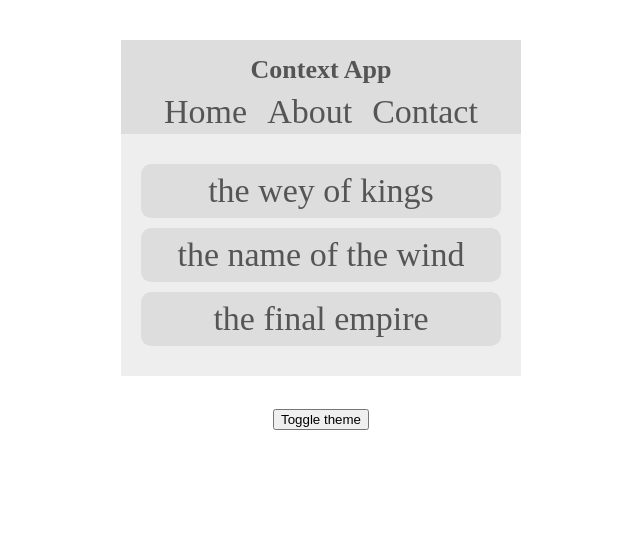
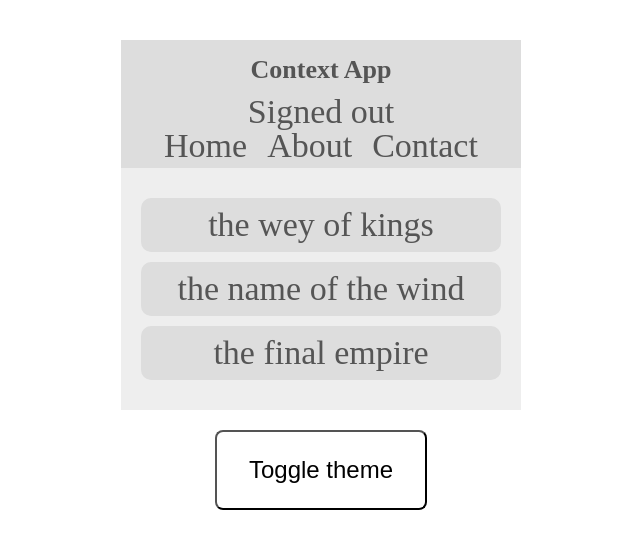
Before and after one commit to nanero42/react-books-list, a React (Create React App) app: page / in a window 1280 px wide. Shown: the top 548 px of the page, without its empty margins (319-959 px from the left). Built offline with nearby package versions, Linux system fonts and the light colour scheme.

Commit message:
added MasterContextProvider

```diff
--- a/src/components/NavBar/index.jsx
+++ b/src/components/NavBar/index.jsx
@@ -1,13 +1,18 @@
 import { useContext } from "react";
+import { AuthContext } from "../../contexts/Auth";
 import { ThemeContext } from "../../contexts/Theme";
 import "./index.scss";
 
 export default function NavBar() {
   const {isLightTheme, light, dark} = useContext(ThemeContext);
+  const {isAuthentificated, toggleAuth} = useContext(AuthContext);
+
   const theme = isLightTheme ? light : dark;
+
   return (
     <nav className={["navbar", theme.ui, theme.text].join(' ')}>
       <h1>Context App</h1>
+      <div onClick={toggleAuth}>{ isAuthentificated ? 'Signed in' : 'Signed out' }</div>
       <ul>
         <li>Home</li>
         <li>About</li>
--- a/src/components/ToggleTheme/index.jsx
+++ b/src/components/ToggleTheme/index.jsx
@@ -1,10 +1,11 @@
 import { useContext } from "react";
 import { ThemeContext } from "../../contexts/Theme";
+import "./index.scss";
 
 export default function ToggleTheme() {
   const {toggleTheme} = useContext(ThemeContext);
 
   return(
-    <button onClick={toggleTheme}>Toggle theme</button>
+    <button className="toggle-theme__button" onClick={toggleTheme}>Toggle theme</button>
   );
 }
--- /dev/null
+++ b/src/components/ToggleTheme/index.scss
@@ -0,0 +1,12 @@
+.toggle-theme__button {
+  padding: 24px 32px;
+  cursor: pointer;
+  background-color: #FFF;
+  border-radius: 8px;
+  font-size: 24px;
+}
+
+.toggle-theme__button:hover {
+  background-color: #000;
+  color: #FFF;
+}
--- a/src/contexts/Auth.js
+++ b/src/contexts/Auth.js
@@ -10,7 +10,7 @@ export default function AuthContextProvider(props) {
     setAuth({...auth, isAuthentificated: !auth.isAuthentificated});
   }
   return(
-    <AuthContext.Provider value={{auth, toggleAuth}}>
+    <AuthContext.Provider value={{...auth, toggleAuth}}>
       {props.children}
     </AuthContext.Provider>
   );
--- a/src/contexts/Master.js
+++ b/src/contexts/Master.js
@@ -5,7 +5,7 @@ import AuthContextProvider from './Auth';
 export const MasterContext = createContext();
 
 export default function MasterContextProvider(props) {
-  return <MasterContext.Provider>
+  return <MasterContext.Provider value>
     <ThemeContextProvider>
       <AuthContextProvider>
         {props.children}
```
Also changed, not shown: src/components/NavBar/index.scss (line endings or trailing spaces).
